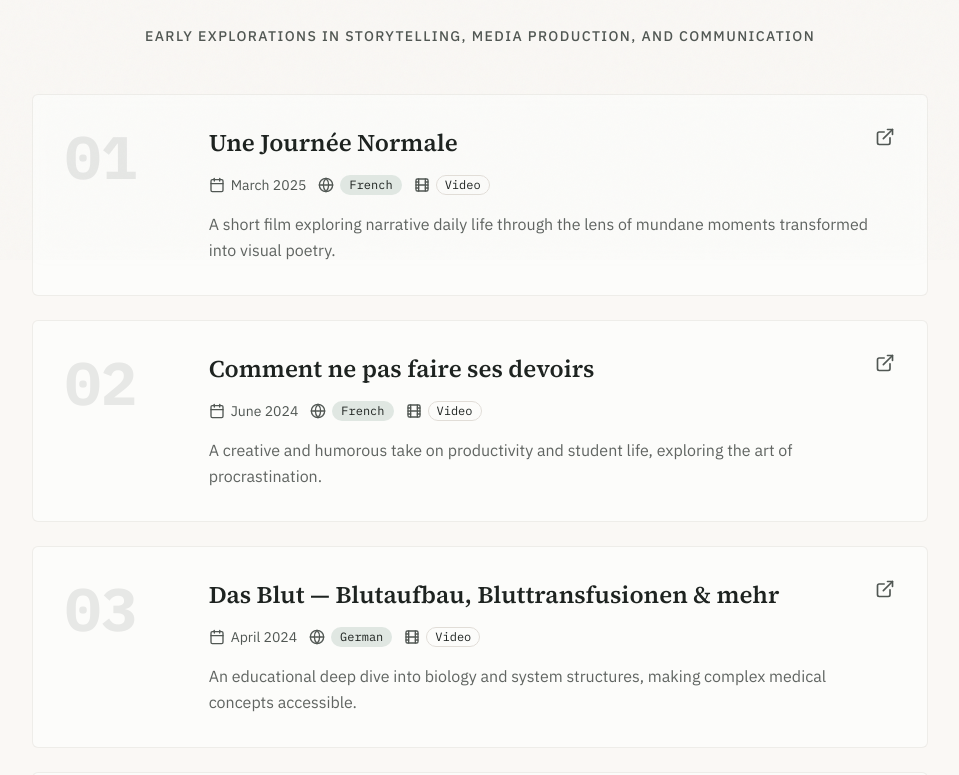
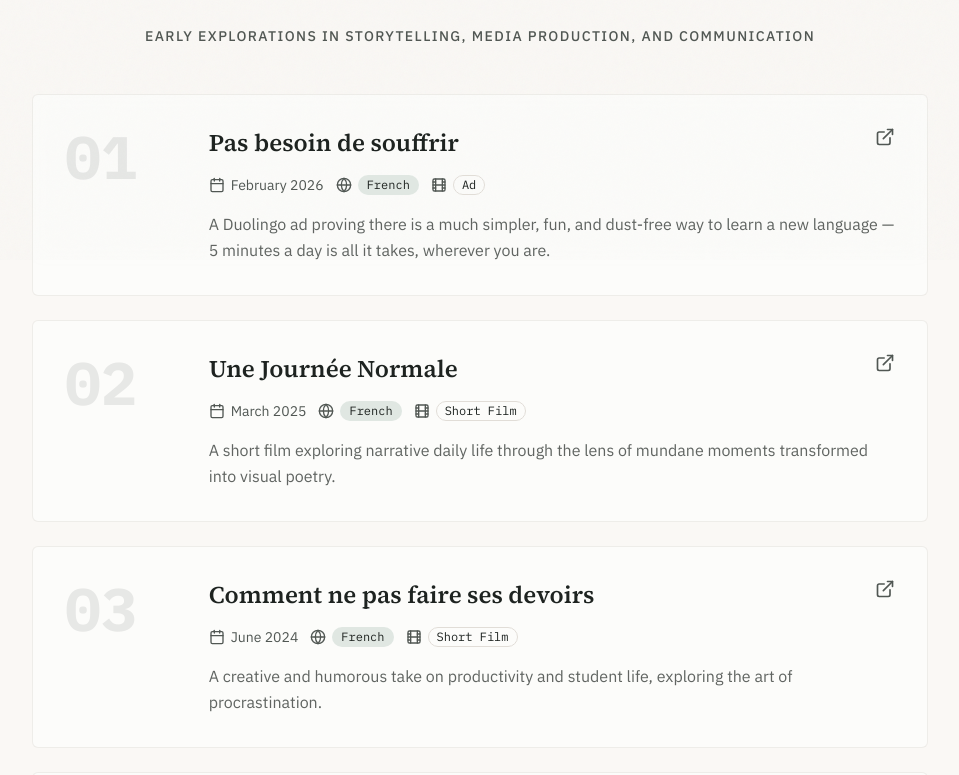
Before and after one commit to davidvornholt/portfolio, a Next.js app: page /lab in a window 1280 px wide. Shown: the part 540-1315 px from the top of the page, without its empty margins (160-1119 px from the left). Built offline with nearby package versions, Linux system fonts and the light colour scheme.

Commit message:
feat: update video project details and adjust icon sizes

```diff
--- a/src/features/lab/presentation/components/video-archive.tsx
+++ b/src/features/lab/presentation/components/video-archive.tsx
@@ -1,11 +1,11 @@
+import { Badge } from '@/shared/ui/presentation/components/badge';
 import { Calendar, ExternalLink, Film, Globe } from 'lucide-react';
 import {
-  article as MotionArticle,
-  div as MotionDiv,
-  span as MotionSpan,
+    article as MotionArticle,
+    div as MotionDiv,
+    span as MotionSpan,
 } from 'motion/react-client';
 import type { ReactNode } from 'react';
-import { Badge } from '@/shared/ui/presentation/components/badge';
 
 type VideoProject = Readonly<{
   id: string;
@@ -13,47 +13,63 @@ type VideoProject = Readonly<{
   title: string;
   date: string;
   language: string;
+  type: string;
   description: string;
   href: string;
 }>;
 
 const videoProjects: readonly VideoProject[] = [
   {
+    id: 'pas-besoin-de-souffrir',
+    number: '01',
+    title: 'Pas besoin de souffrir',
+    date: 'February 2026',
+    language: 'French',
+    type: 'Ad',
+    description:
+      'A Duolingo ad proving there is a much simpler, fun, and dust-free way to learn a new language — 5 minutes a day is all it takes, wherever you are.',
+    href: 'https://youtu.be/jMUOCHRh5MY?si=5kwsj5Jruru9_U-q',
+  },
+  {
     id: 'une-journee-normale',
-    number: '01',
+    number: '02',
     title: 'Une Journée Normale',
     date: 'March 2025',
     language: 'French',
+    type: 'Short Film',
     description:
       'A short film exploring narrative daily life through the lens of mundane moments transformed into visual poetry.',
     href: 'https://youtu.be/RtGm4i7SXvs',
   },
   {
     id: 'comment-ne-pas-faire-ses-devoirs',
-    number: '02',
+    number: '03',
     title: 'Comment ne pas faire ses devoirs',
     date: 'June 2024',
     language: 'French',
+    type: 'Short Film',
     description:
       'A creative and humorous take on productivity and student life, exploring the art of procrastination.',
     href: 'https://youtu.be/E9z5RkngZE8',
   },
   {
     id: 'das-blut',
-    number: '03',
+    number: '04',
     title: 'Das Blut — Blutaufbau, Bluttransfusionen & mehr',
     date: 'April 2024',
     language: 'German',
+    type: 'Educational',
     description:
       'An educational deep dive into biology and system structures, making complex medical concepts accessible.',
     href: 'https://youtu.be/LbB7rjdWX7U',
   },
   {
     id: 'nous-sommes-louis-et-david',
-    number: '04',
+    number: '05',
     title: 'Nous Sommes Louis et David',
     date: 'September 2023',
     language: 'French',
+    type: 'Short Film',
     description:
       'An early collaborative storytelling project exploring friendship, identity, and cross-cultural connection.',
     href: 'https://youtu.be/2TE7iCxApk0',
@@ -127,18 +143,18 @@ const VideoCard = ({
                 transition={{ duration: 0.2, ease: 'easeOut' }}
                 className="shrink-0 text-muted-foreground transition-colors duration-300 group-hover:text-primary"
               >
-                <ExternalLink className="h-5 w-5" />
+                <ExternalLink className="size-5" />
               </MotionSpan>
             </div>
           </header>
 
           <div className="mb-4 flex flex-wrap items-center gap-3 text-sm text-muted-foreground">
             <span className="inline-flex items-center gap-1.5">
-              <Calendar className="h-4 w-4" />
+              <Calendar className="size-4" />
               {project.date}
             </span>
             <span className="inline-flex items-center gap-1.5">
-              <Globe className="h-4 w-4" />
+              <Globe className="size-4" />
               <Badge
                 variant="secondary"
                 className="font-mono text-xs transition-colors duration-300 group-hover:bg-primary/10"
@@ -147,12 +163,12 @@ const VideoCard = ({
               </Badge>
             </span>
             <span className="inline-flex items-center gap-1.5">
-              <Film className="h-4 w-4" />
+              <Film className="size-4" />
               <Badge
                 variant="outline"
                 className="font-mono text-xs transition-colors duration-300 group-hover:border-primary/30"
               >
-                Video
+                {project.type}
               </Badge>
             </span>
           </div>
```
